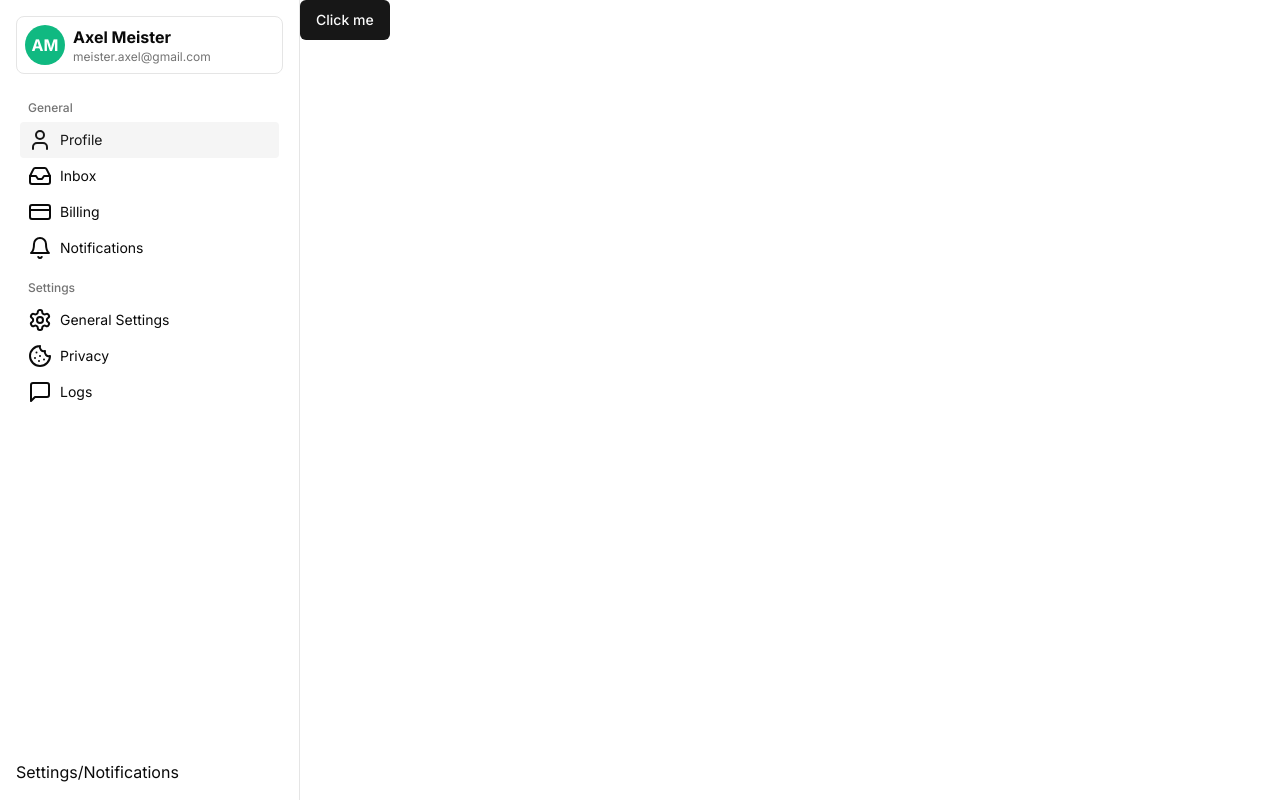
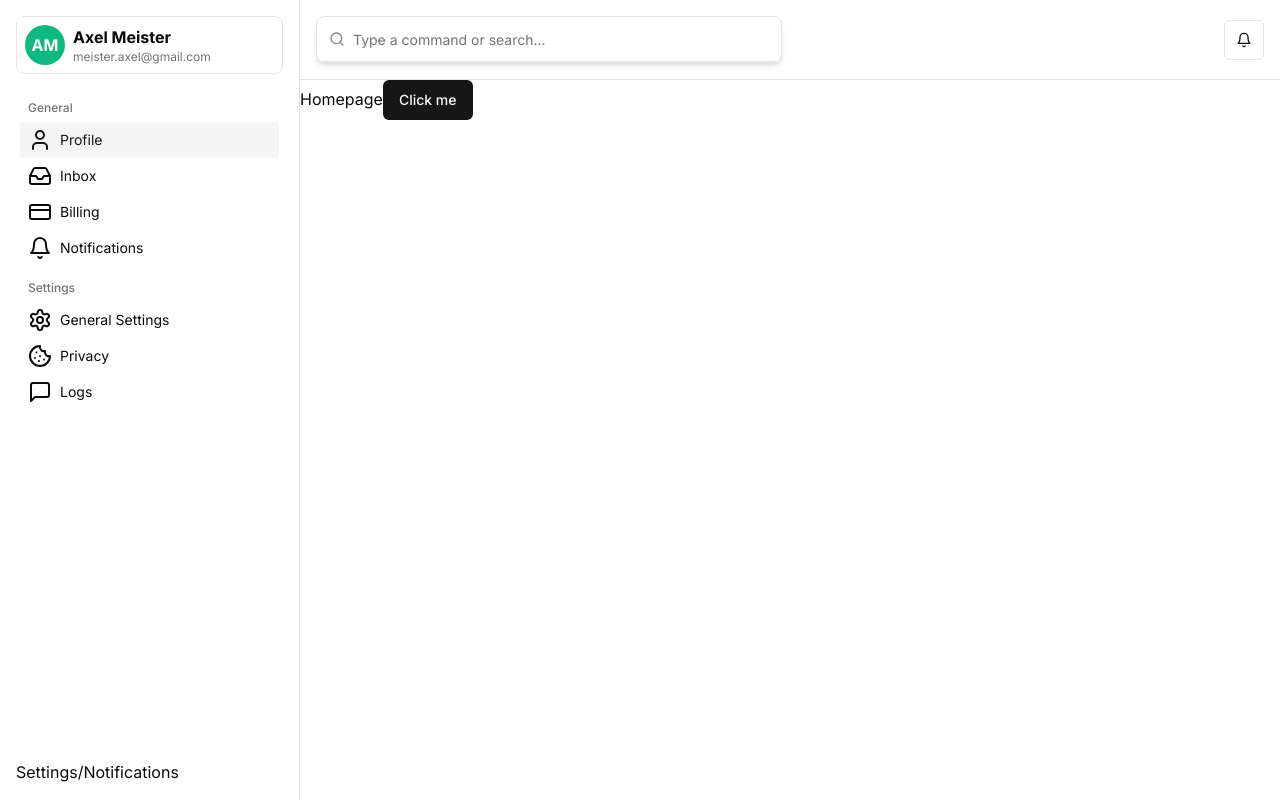
Before and after one commit to meisteraxel/shadcn-dashboard, a Next.js app: page / in a window 1280 px wide. Built offline with nearby package versions, Linux system fonts and the light colour scheme.

Commit message:
implemented header component

```diff
--- a/src/app/layout.tsx
+++ b/src/app/layout.tsx
@@ -2,6 +2,7 @@ import type { Metadata } from "next";
 import { Inter } from "next/font/google";
 import "./globals.css";
 import Sidebar from "@/components/Sidebar";
+import Header from "@/components/Header";
 
 const inter = Inter({ subsets: ["latin"] });
 
@@ -19,7 +20,10 @@ export default function RootLayout({
     <html lang="en">
       <body className={`${inter.className} flex items-start justify-between`}>
         <Sidebar />
-        <main className="w-full h-full">{children}</main>
+        <main className="grid w-full h-full pl-[300px]">
+          <Header />
+          {children}
+        </main>
       </body>
     </html>
   );
--- a/src/app/page.tsx
+++ b/src/app/page.tsx
@@ -3,6 +3,7 @@ import { Button } from "@/components/ui/button";
 export default function Home() {
   return (
     <div>
+      Homepage
       <Button>Click me</Button>
     </div>
   );
--- /dev/null
+++ b/src/components/Command.tsx
@@ -0,0 +1,69 @@
+"use client";
+
+import {
+  Calculator,
+  Calendar,
+  CreditCard,
+  Settings,
+  Smile,
+  User,
+} from "lucide-react";
+
+import {
+  Command,
+  CommandEmpty,
+  CommandGroup,
+  CommandInput,
+  CommandItem,
+  CommandList,
+  CommandSeparator,
+  CommandShortcut,
+} from "@/components/ui/command";
+import { useState } from "react";
+
+export function CommandDemo() {
+  const [open, setOpen] = useState<boolean>(false);
+
+  return (
+    <Command className="rounded-lg border shadow-md">
+      <CommandInput placeholder="Type a command or search..." />
+      {open && (
+        <CommandList>
+          <CommandEmpty>No results found.</CommandEmpty>
+          <CommandGroup heading="Suggestions">
+            <CommandItem>
+              <Calendar className="mr-2 h-4 w-4" />
+              <span>Calendar</span>
+            </CommandItem>
+            <CommandItem>
+              <Smile className="mr-2 h-4 w-4" />
+              <span>Search Emoji</span>
+            </CommandItem>
+            <CommandItem>
+              <Calculator className="mr-2 h-4 w-4" />
+              <span>Calculator</span>
+            </CommandItem>
+          </CommandGroup>
+          <CommandSeparator />
+          <CommandGroup heading="Settings">
+            <CommandItem>
+              <User className="mr-2 h-4 w-4" />
+              <span>Profile</span>
+              <CommandShortcut>⌘P</CommandShortcut>
+            </CommandItem>
+            <CommandItem>
+              <CreditCard className="mr-2 h-4 w-4" />
+              <span>Billing</span>
+              <CommandShortcut>⌘B</CommandShortcut>
+            </CommandItem>
+            <CommandItem>
+              <Settings className="mr-2 h-4 w-4" />
+              <span>Settings</span>
+              <CommandShortcut>⌘S</CommandShortcut>
+            </CommandItem>
+          </CommandGroup>
+        </CommandList>
+      )}
+    </Command>
+  );
+}
--- /dev/null
+++ b/src/components/Header.tsx
@@ -0,0 +1,18 @@
+"use client";
+
+import { BellIcon } from "lucide-react";
+import { CommandDemo } from "./Command";
+import { Button } from "./ui/button";
+
+export default function Header() {
+  return (
+    <div className="grid grid-cols-2 gap-4 p-4 border-b">
+      <CommandDemo />
+      <div className="flex items-center justify-end">
+        <Button variant="outline" size="icon">
+          <BellIcon className="h-4 w-4" />
+        </Button>
+      </div>
+    </div>
+  );
+}
--- a/src/components/Sidebar.tsx
+++ b/src/components/Sidebar.tsx
@@ -67,7 +67,7 @@ export default function Sidebar() {
     },
   ];
   return (
-    <div className="flex flex-col gap-4 w-[300px] min-w-[300px] border-r min-h-screen p-4">
+    <div className="fixed flex flex-col gap-4 w-[300px] min-w-[300px] border-r min-h-screen p-4">
       <div>
         <UserItem />
       </div>
```
